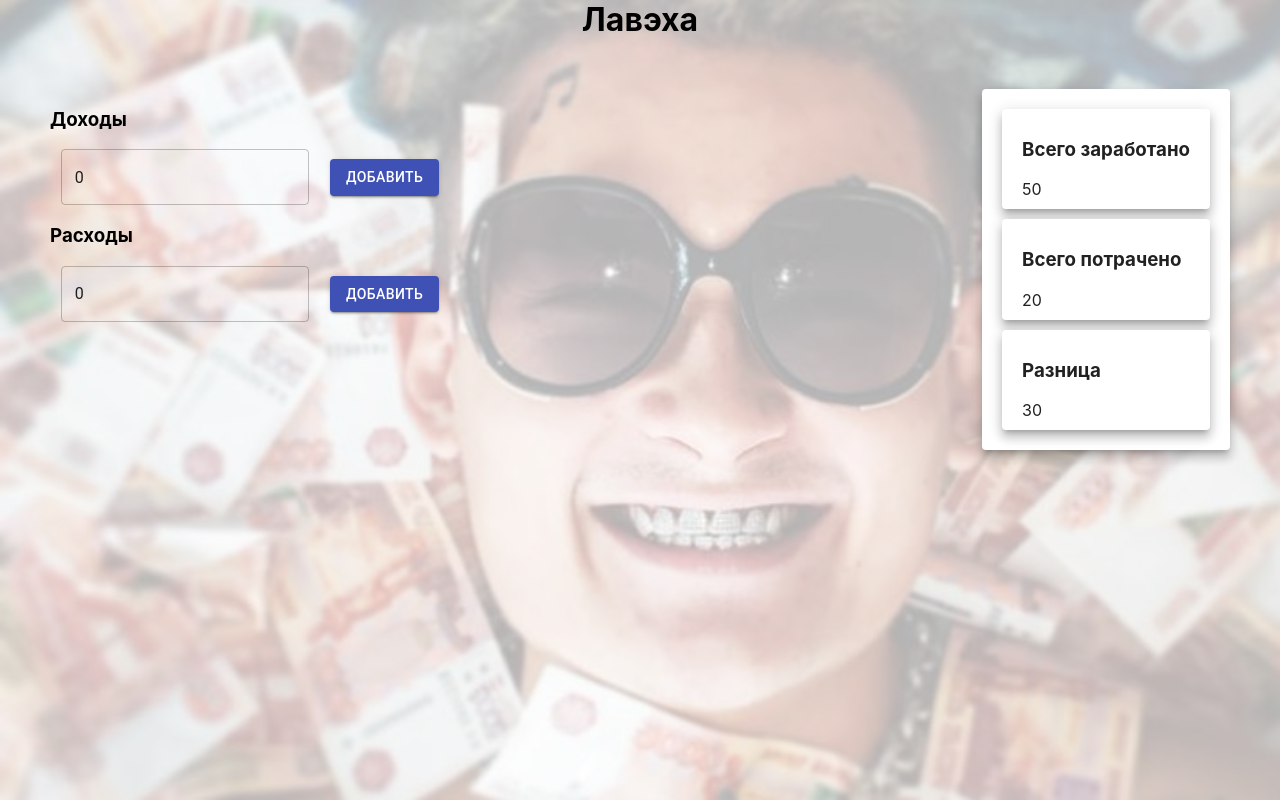
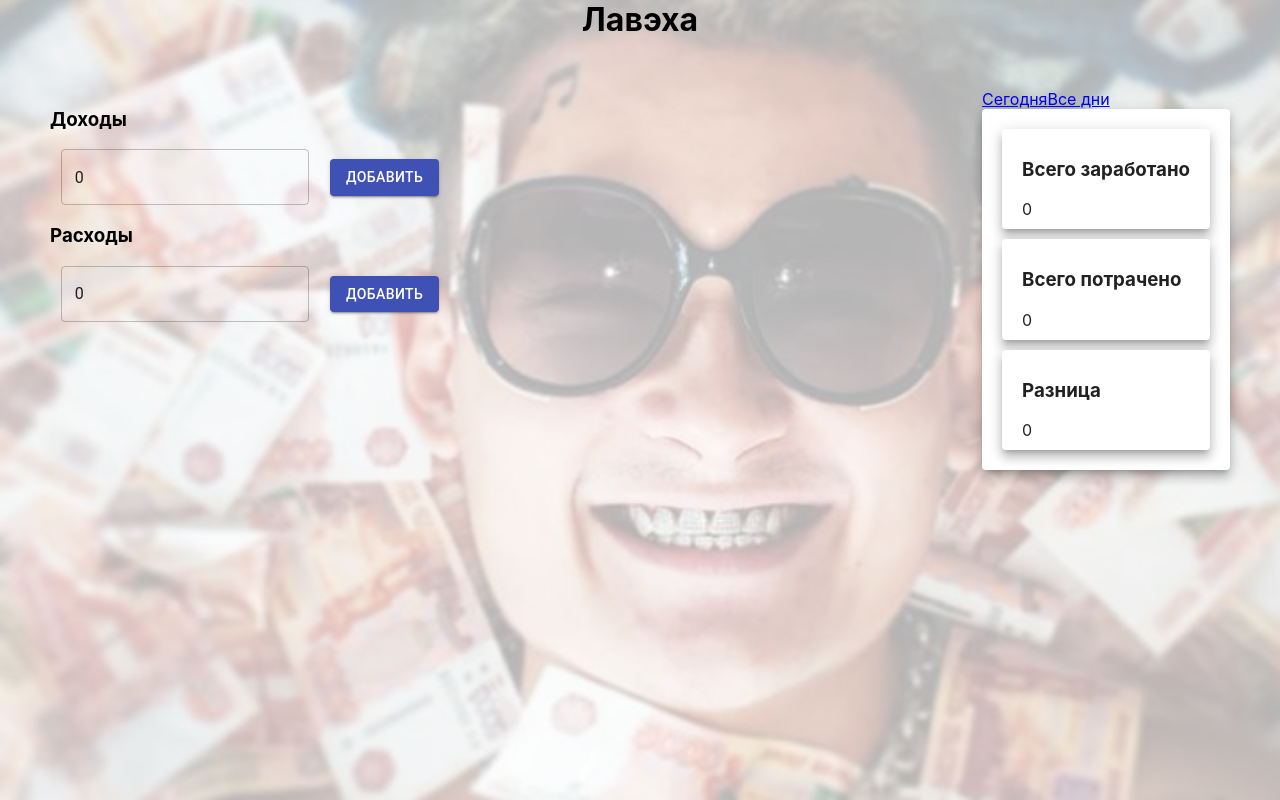
Before and after one commit to iForced/finance_accounting, a React (Create React App) app: page / in a window 1280 px wide. Built offline with nearby package versions, Linux system fonts and the light colour scheme.

Commit message:
make all days page

```diff
--- a/src/components/DataInputs/DataInputs.tsx
+++ b/src/components/DataInputs/DataInputs.tsx
@@ -9,11 +9,11 @@ const DataInputs = () => {
         <main className={s.main}>
             <section className={s.incomeValue}>
                 <h3>Доходы</h3>
-                <TextInput addValue={addIncomes}/>
+                <TextInput addValue={addIncomes} type={'income'}/>
             </section>
             <section className={s.outcomeValue}>
                 <h3>Расходы</h3>
-                <TextInput addValue={addOutcomes}/>
+                <TextInput addValue={addOutcomes} type={'outcome'}/>
             </section>
         </main>
     );
--- /dev/null
+++ b/src/components/DataTable/AllDays/AllDays.tsx
@@ -0,0 +1,36 @@
+import React, {useEffect, useState} from 'react';
+import {db, ITransaction} from "../../../database/database";
+import {Paper, Table, TableBody, TableCell, TableContainer, TableHead, TableRow} from "@material-ui/core";
+
+const AllDays = () => {
+    const [transactions, setTransactions] = useState<Array<ITransaction>>([])
+
+    useEffect(() => {
+        db.table('transactions').toArray().then(data => setTransactions(data))
+    }, [transactions])
+
+    return (
+        <TableContainer component={Paper}>
+            <Table style={{minWidth: 650}}>
+                <TableHead>
+                    <TableRow>
+                        <TableCell>День</TableCell>
+                        <TableCell>Тип операции</TableCell>
+                        <TableCell>Значение</TableCell>
+                    </TableRow>
+                </TableHead>
+                <TableBody>
+                    {transactions.map(row =>
+                        <TableRow key={row.id}>
+                            <TableCell>{row.addDate}</TableCell>
+                            <TableCell>{row.type}</TableCell>
+                            <TableCell>{row.value}</TableCell>
+                        </TableRow>
+                    )}
+                </TableBody>
+            </Table>
+        </TableContainer>
+    );
+};
+
+export default AllDays;
--- a/src/components/DataTable/DataTable.tsx
+++ b/src/components/DataTable/DataTable.tsx
@@ -4,48 +4,33 @@ import {useSelector} from "react-redux";
 import {AppStateType} from "../../store/store";
 import {Card, Paper} from "@material-ui/core";
 import moment from "moment";
-// import {UnitType} from "../../store/inputsReducer";
+import {ITransaction} from "../../database/database";
+import {NavLink, Route} from "react-router-dom";
+import Today from "./Today/Today";
+import AllDays from "./AllDays/AllDays";
 
 const DataTable = () => {
-    const now = moment().format('DD MM YYYY')
 
-    const incomes = useSelector<AppStateType, Array<number>>(state => state.inputsReducer[now].incomes)
-    const incomesSummary = incomes.reduce((acc, cur) => {
-        return acc + cur
-    }, 0)
-    const outcomes = useSelector<AppStateType, Array<number>>(state => state.inputsReducer[now].outcomes)
-    const outcomesSummary = outcomes.reduce((acc, cur) => {
-        return acc + cur
-    }, 0)
-    const difference = incomesSummary - outcomesSummary
+    const incomes = useSelector<AppStateType, Array<ITransaction>>(state => state.inputsReducer.transactions
+        .filter(tr => tr.type === 'income'))
+    const outcomes = useSelector<AppStateType, Array<ITransaction>>(state => state.inputsReducer.transactions
+        .filter(tr => tr.type === 'outcome'))
+
 
     return (
         <div className={s.table}>
+            <nav>
+                <NavLink to={'/'}>Сегодня</NavLink>
+                <NavLink to={'/all'}>Все дни</NavLink>
+            </nav>
             <Paper elevation={8} className={s.outputs}>
-                <Card raised className={s.outputCard}>
-                    <h3 className={s.cardTitle}>
-                        Всего заработано
-                    </h3>
-                    <div className={s.cardValue}>
-                        {incomesSummary}
-                    </div>
-                </Card>
-                <Card raised className={s.outputCard}>
-                    <h3 className={s.cardTitle}>
-                        Всего потрачено
-                    </h3>
-                    <div className={s.cardValue}>
-                        {outcomesSummary}
-                    </div>
-                </Card>
-                <Card raised className={s.outputCard}>
-                    <h3 className={s.cardTitle}>
-                        Разница
-                    </h3>
-                    <div className={s.cardValue}>
-                        {difference}
-                    </div>
-                </Card>
+                <Route path={'/'} exact render={() =>
+                    <Today
+                        incomes={incomes}
+                        outcomes={outcomes}
+                    />}
+                />
+                <Route path={'/all'} render={() => <AllDays/>}/>
             </Paper>
         </div>
     );
--- /dev/null
+++ b/src/components/DataTable/Today/Today.tsx
@@ -0,0 +1,57 @@
+import React from 'react';
+import {Card} from "@material-ui/core";
+import s from "../DataTable.module.css";
+import {ITransaction} from "../../../database/database";
+import {now} from "../../../store/inputsReducer";
+
+type PropsType = {
+    incomes: Array<ITransaction>
+    outcomes: Array<ITransaction>
+}
+
+const Today = (props: PropsType) => {
+
+    const {incomes, outcomes} = props
+
+    const incomesToday = incomes.filter(inc => inc.addDate === now)
+    const outcomesToday = outcomes.filter(out => out.addDate === now)
+
+    const incomesSummary = incomesToday.reduce((acc, cur) => {
+        return acc + cur.value
+    }, 0)
+    const outcomesSummary = outcomesToday.reduce((acc, cur) => {
+        return acc + cur.value
+    }, 0)
+    const difference = incomesSummary - outcomesSummary
+
+    return (
+        <div>
+            <Card raised className={s.outputCard}>
+                <h3 className={s.cardTitle}>
+                    Всего заработано
+                </h3>
+                <div className={s.cardValue}>
+                    {incomesSummary}
+                </div>
+            </Card>
+            <Card raised className={s.outputCard}>
+                <h3 className={s.cardTitle}>
+                    Всего потрачено
+                </h3>
+                <div className={s.cardValue}>
+                    {outcomesSummary}
+                </div>
+            </Card>
+            <Card raised className={s.outputCard}>
+                <h3 className={s.cardTitle}>
+                    Разница
+                </h3>
+                <div className={s.cardValue}>
+                    {difference}
+                </div>
+            </Card>
+        </div>
+    );
+};
+
+export default Today;
--- /dev/null
+++ b/src/database/database.ts
@@ -0,0 +1,25 @@
+import Dexie from "dexie";
+import {now} from "../store/inputsReducer";
+
+export interface ITransaction {
+    id: string
+    type: 'income' | 'outcome'
+    value: number
+    addDate: string
+}
+
+class MoneysDB extends Dexie {
+    transactions!: Dexie.Table<ITransaction, string>;
+
+    constructor() {
+        super('MoneyManager')
+        this.version(1).stores({
+            transactions: 'id, type, value, addDate'
+        })
+    }
+    getData() {
+        return this.transactions.where('addDate').equals(now).toArray()
+    }
+}
+
+export const db = new MoneysDB()
--- a/src/index.tsx
+++ b/src/index.tsx
@@ -5,11 +5,14 @@ import App from './App';
 import reportWebVitals from './reportWebVitals';
 import {Provider} from "react-redux";
 import {store} from "./store/store";
+import {BrowserRouter} from "react-router-dom";
 
 ReactDOM.render(
     <React.StrictMode>
         <Provider store={store}>
-            <App/>
+            <BrowserRouter>
+                <App/>
+            </BrowserRouter>
         </Provider>
     </React.StrictMode>,
     document.getElementById('root')
--- a/src/store/inputsReducer.ts
+++ b/src/store/inputsReducer.ts
@@ -1,8 +1,12 @@
 import moment from "moment";
+import {db, ITransaction} from "../database/database";
+import {v1} from "uuid";
+import {Dispatch} from "redux";
 
-enum Actions {
+export enum Actions {
     ADD_INCOMES = 'ADD_INCOMES',
     ADD_OUTCOMES = 'ADD_OUTCOMES',
+    LOAD_TRANSACTIONS = 'LOAD_TRANSACTIONS',
 }
 
 type AddIncomesActionType = ReturnType<typeof addIncomes>
@@ -11,40 +15,26 @@ export type ActionsType =
     AddIncomesActionType
     | AddOutcomesActionType
 
-// type InitialStateType = {
-//     incomes: Array<UnitType>,
-//     outcomes: Array<UnitType>,
-// }
-// export type UnitType = {
-//     addDate: string
-//     value: number
-// }
 type InitialStateType = {
-    [day: string]: {
-        incomes: Array<number>
-        outcomes: Array<number>
-    }
+    transactions: Array<ITransaction>
 }
 
 export const now = moment().format('DD MM YYYY')
 
 const initialState: InitialStateType = {
-    [now]: {
-        incomes: [50],
-        outcomes: [20]
-    }
+    transactions: []
 }
 
 export const inputsReducer = (state: InitialStateType = initialState, action: ActionsType): InitialStateType => {
     switch (action.type) {
 
         case Actions.ADD_INCOMES:
-            const newIncome = action.value
-            return {...state, [action.day]: {...state[action.day], incomes: [...state[action.day].incomes, newIncome]}}
+            const newIncome: ITransaction = {id: v1(), type: 'income', value: action.value, addDate: action.day}
+            return {...state, transactions: [...state.transactions, newIncome]}
 
         case Actions.ADD_OUTCOMES:
-            const newOutcome = action.value
-            return {...state, [action.day]: {...state[action.day], outcomes: [...state[action.day].outcomes, newOutcome]}}
+            const newOutcome: ITransaction = {id: v1(), type: 'outcome', value: action.value, addDate: action.day}
+            return {...state, transactions: [...state.transactions, newOutcome]}
 
         default:
             return state
@@ -55,12 +45,12 @@ export const addIncomes = (value: number, day: string) => {
         type: Actions.ADD_INCOMES,
         day,
         value,
-    }
+    } as const
 }
 export const addOutcomes = (value: number, day: string) => {
     return {
         type: Actions.ADD_OUTCOMES,
         day,
         value,
-    }
+    } as const
 }
--- a/src/store/store.ts
+++ b/src/store/store.ts
@@ -1,4 +1,5 @@
-import {combineReducers, createStore} from "redux";
+import {applyMiddleware, combineReducers, createStore} from "redux";
+import thunk from "redux-thunk";
 import {inputsReducer} from "./inputsReducer";
 
 export type AppStateType = ReturnType<typeof store.getState>
@@ -7,7 +8,7 @@ const rootReducer = combineReducers({
     inputsReducer,
 })
 
-export const store = createStore(rootReducer)
+export const store = createStore(rootReducer, applyMiddleware(thunk))
 
 // @ts-ignore
-window.state = store.getState()
+window.state = store.getState().inputsReducer
--- a/tsconfig.json
+++ b/tsconfig.json
@@ -1,6 +1,6 @@
 {
   "compilerOptions": {
-    "target": "es5",
+    "target": "es2017",
     "lib": [
       "dom",
       "dom.iterable",
```
Also changed, not shown: package.json (+14 -1 lines), server.js (added, +17 -0 lines), src/components/DataInputs/TextInput/TextInput.tsx (+10 -4 lines), 1 other file (tests, documents, lock files or other folders).
